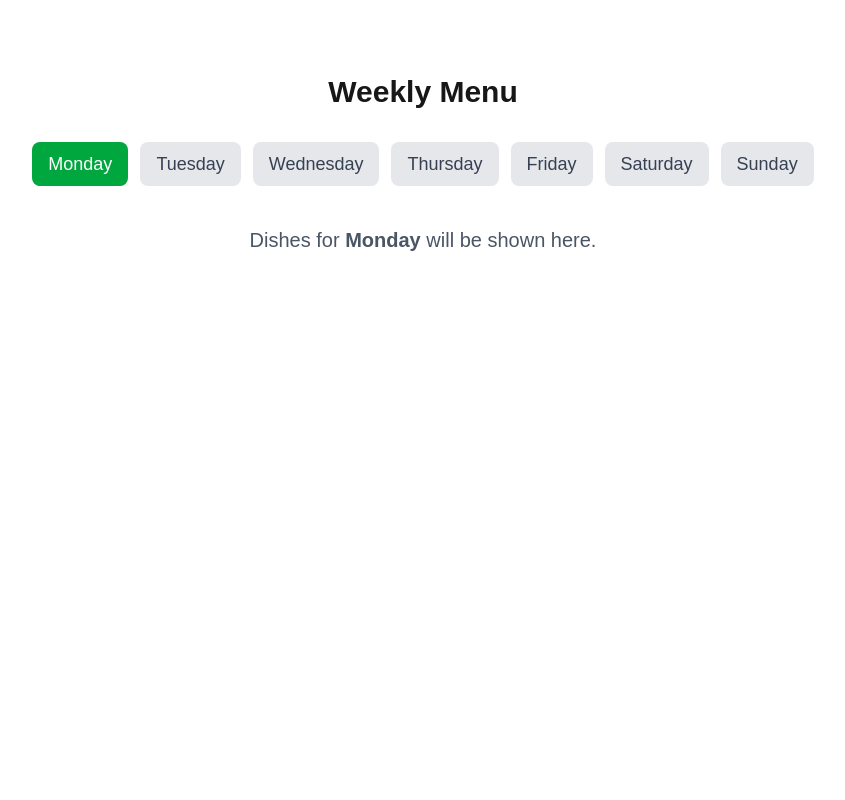
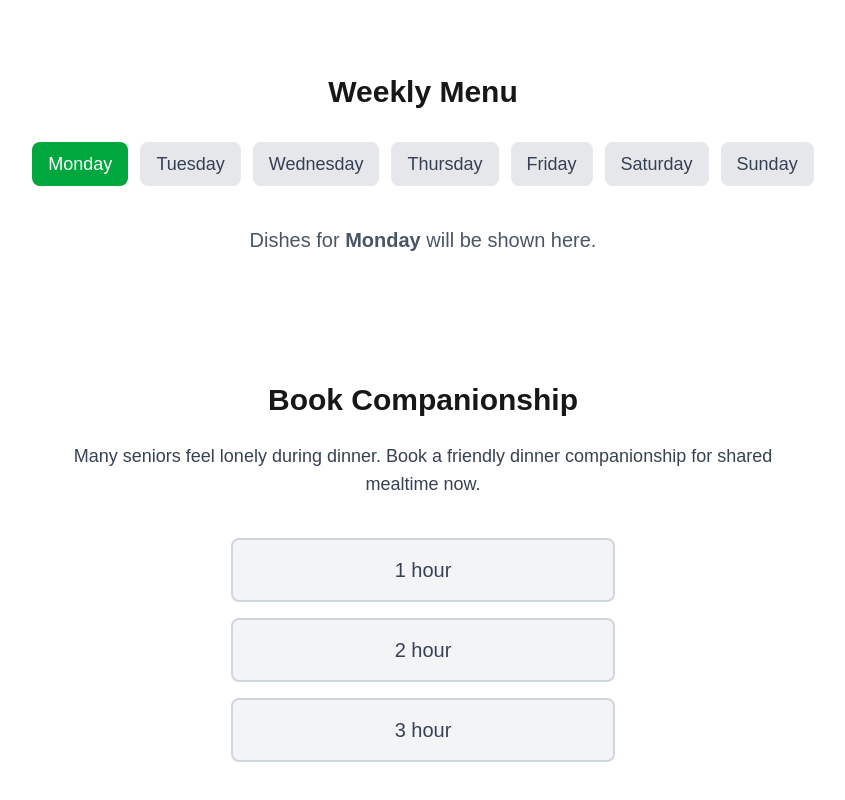
Before and after one commit to DeltaGr/senior-food-delivery, a Next.js app: page / in a window 1280 px wide. Shown: the part 842-1642 px from the top of the page, without its empty margins (217-1062 px from the left). Before the commit the page ends 1160 px from the top, so only its background shows below. Built offline with nearby package versions, Linux system fonts and the light colour scheme.

Commit message:
Added CompanionshipBooking component with duration selector

```diff
--- a/app/page.tsx
+++ b/app/page.tsx
@@ -2,6 +2,7 @@ import Navigation from "@/components/Navigation";
 import HeroSection from "@/components/HeroSection";
 import FoodShowcase from "@/components/FoodShowcase";
 import WeeklyMenu from "@/components/WeeklyMenu";
+import CompanionshipBooking from "@/components/CompanionshipBooking";
 
 export default function Home() {
   return (
@@ -10,6 +11,7 @@ export default function Home() {
       <HeroSection />
       <FoodShowcase />
       <WeeklyMenu />
+      <CompanionshipBooking />
     </main>
   );
 };
--- /dev/null
+++ b/components/CompanionshipBooking.tsx
@@ -0,0 +1,48 @@
+"use client";
+
+import React, { useState } from "react";
+
+export default function CompanionshipBooking () {
+  const [selectedDuration, setSelectedDuration] = useState<string | null>(null);
+
+  const durations = [
+    { label: "1 hour", value: "1h"},
+    { label: "2 hour", value: "2h"},
+    { label: "3 hour", value: "3h"},
+  ];
+
+  return (
+    <section className="py-16 px-6 max-w-3xl mx-auto">
+      <h2 className="text-3xl font-bold mb-6 text-center">
+        Book Companionship
+      </h2>
+
+      <p className="text-lg text-gray-700 text-center mb-10">
+        Many seniors feel lonely during dinner.
+        Book a friendly dinner companionship for shared mealtime now.
+      </p>
+
+      <div className="flex flex-col gap-4 items-center">
+        {durations.map((d) => (
+          <button
+           key={d.value}
+           onClick={() => setSelectedDuration(d.value)}
+           className={`w-full max-w-sm py-4 text-xl rounded-lg border-2 transition ${
+            selectedDuration === d.value
+            ? "bg-green-600 text-white border-green-700"
+            : "bg-gray-100 text-gray-700 border-gray-300"
+           }`}
+           >
+            {d.label}
+           </button>
+        ))}
+      </div>
+
+      {selectedDuration && (
+        <div className="mt-10 text-center text-xl text-green-700 font-semibold">
+          Chosen: {selectedDuration.replace("h", " Hour(s)")}
+        </div>
+      )}
+    </section>
+  )
+}
```
